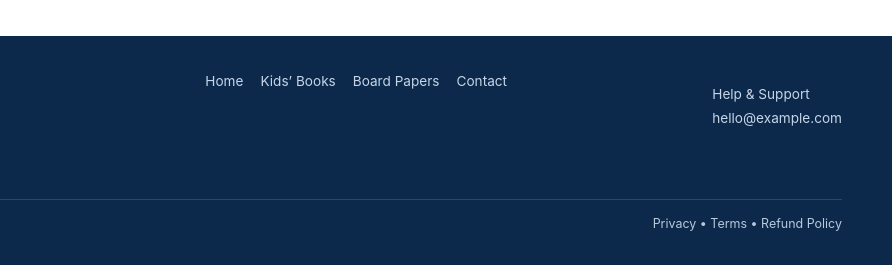
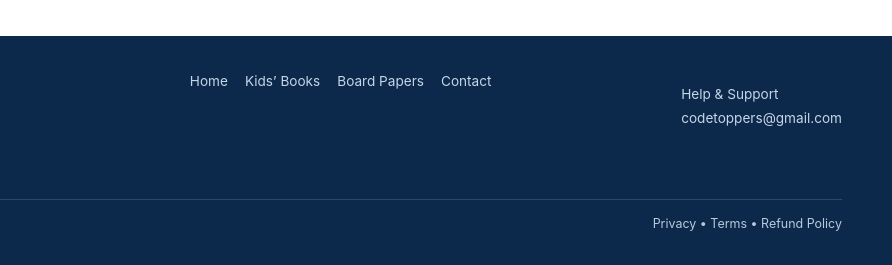
Before and after one commit to T4r0n-1/Toppers-Book, a plain HTML site: page index.html in a window 1280 px wide. Shown: the part 2741-3006 px from the top of the page, 388-1280 px from the left. Drawn offline with Linux system fonts and the light colour scheme.

Commit message:
Update index.html

```diff
--- a/index.html
+++ b/index.html
@@ -213,14 +213,14 @@ footer a:hover{color:white}
 </section>
 
 <section class="callout" id="contact">
-  <div class="callout-inner"><div><h2>Ready to learn, practise and create?</h2><p>Explore digital books for children and exam resources for students.<br>Questions about a product? Get in touch with our team.</p></div><a class="primary" href="mailto:hello@example.com?subject=Toppers%20Books%20Enquiry">Contact Us →</a></div>
+  <div class="callout-inner"><div><h2>Ready to learn, practise and create?</h2><p>Explore digital books for children and exam resources for students.<br>Questions about a product? Get in touch with our team.</p></div><a class="primary" href="mailto:codetoppers@gmail.com?subject=Toppers%20Books%20Enquiry">Contact Us →</a></div>
 </section>
 
 <footer>
   <div class="footer-inner">
     <div><a class="brand" href="#home" style="color:white"><span class="brand-mark">📚</span><span>Toppers Books<small style="color:#c6d6e8">LEARN • GROW • SUCCEED</small></span></a><p>Digital books and study resources for curious minds.</p></div>
     <div class="footer-links"><a href="#home">Home</a><a href="#categories">Kids’ Books</a><a href="#products">Board Papers</a><a href="#contact">Contact</a></div>
-    <div><p>Help & Support<br><a href="mailto:hello@example.com">hello@example.com</a></p></div>
+    <div><p>Help & Support<br><a href="mailto:codetoppers@gmail.com">codetoppers@gmail.com</a></p></div>
   </div>
   <div class="copyright">© <span id="year"></span> Toppers Books. All rights reserved. <span style="float:right">Privacy • Terms • Refund Policy</span></div>
 </footer>
```
